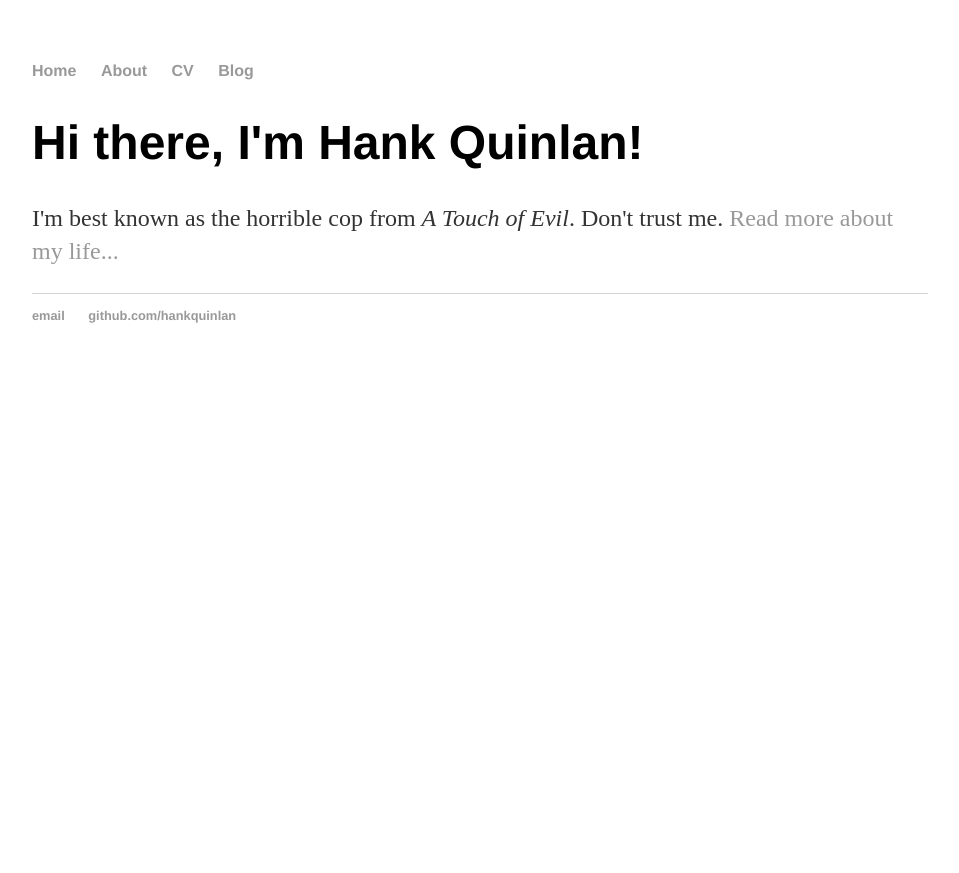
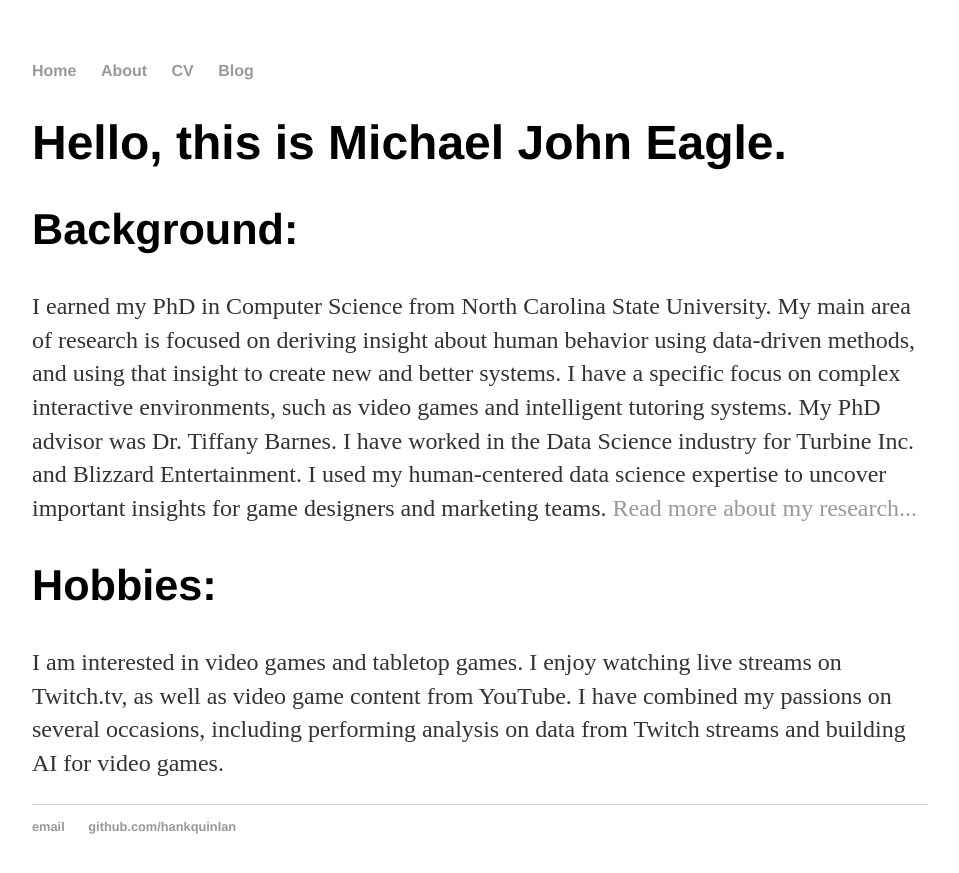
Before and after one commit to mjeagle/mjeagle.github.io, a Jekyll site: the page built from index.html, in a window 1280 px wide. Shown: the top 873 px of the page, without its empty margins (160-1119 px from the left). Built offline with Jekyll 4.4.1, drawn with Linux system fonts in a browser that asks for light colours.

Commit message:
Personalized
Updated Template with my info

```diff
--- a/index.html
+++ b/index.html
@@ -1,9 +1,14 @@
 ---
 layout: default
-title: Hank Quinlan, Horrible Cop
+title: Michael John Eagle, Postdoctorial Fellow
 ---
 
 		<div class="blurb">
-			<h1>Hi there, I'm Hank Quinlan!</h1>
-			<p>I'm best known as the horrible cop from <em>A Touch of Evil</em>. Don't trust me. <a href="/about">Read more about my life...</a></p>
+			<h1>Hello, this is Michael John Eagle.</h1>
+			<h2>Background:</h2>
+			<p>I earned my PhD in Computer Science from North Carolina State University. My main area of research is focused on deriving insight about human behavior using data-driven methods, and using that insight to create new and better systems. I have a specific focus on complex interactive environments, such as video games and intelligent tutoring systems. My PhD advisor was Dr. Tiffany Barnes. I have worked in the Data Science industry for Turbine Inc. and Blizzard Entertainment. I used my human-centered data science expertise to uncover important insights for game designers and marketing teams. <a href="/about">Read more about my research...</a></p>
+
+			<h2>Hobbies:</h2>
+			<p> I am interested in video games and tabletop games. I enjoy watching live streams on Twitch.tv, as well as video game content from YouTube. I have combined my passions on several occasions, including performing analysis on data from Twitch streams and building AI for video games. </p>
+
 		</div>
```
